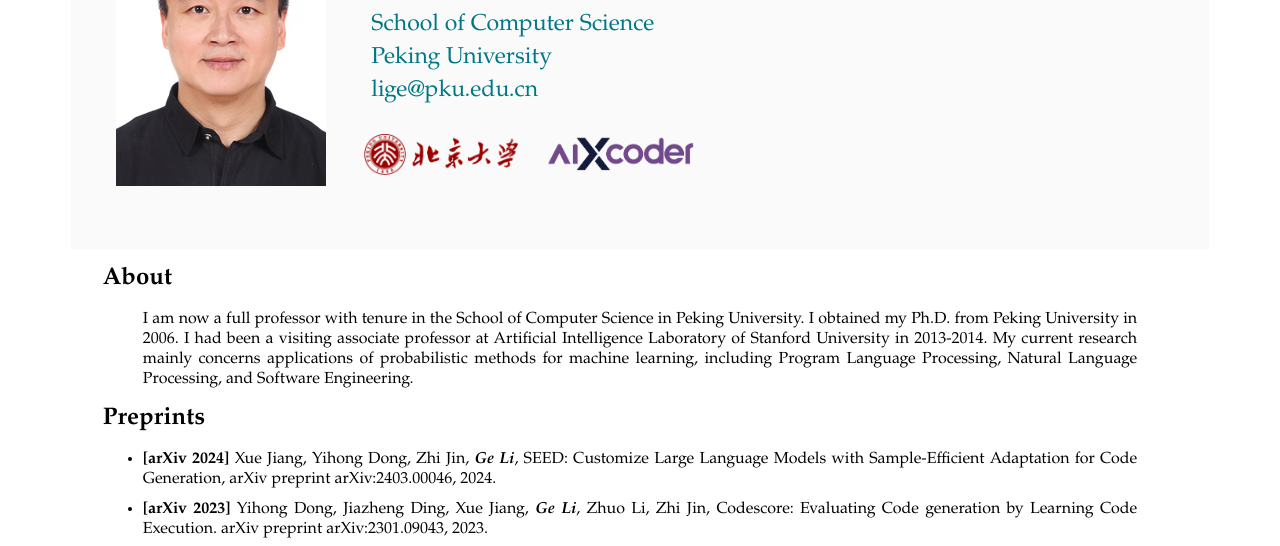
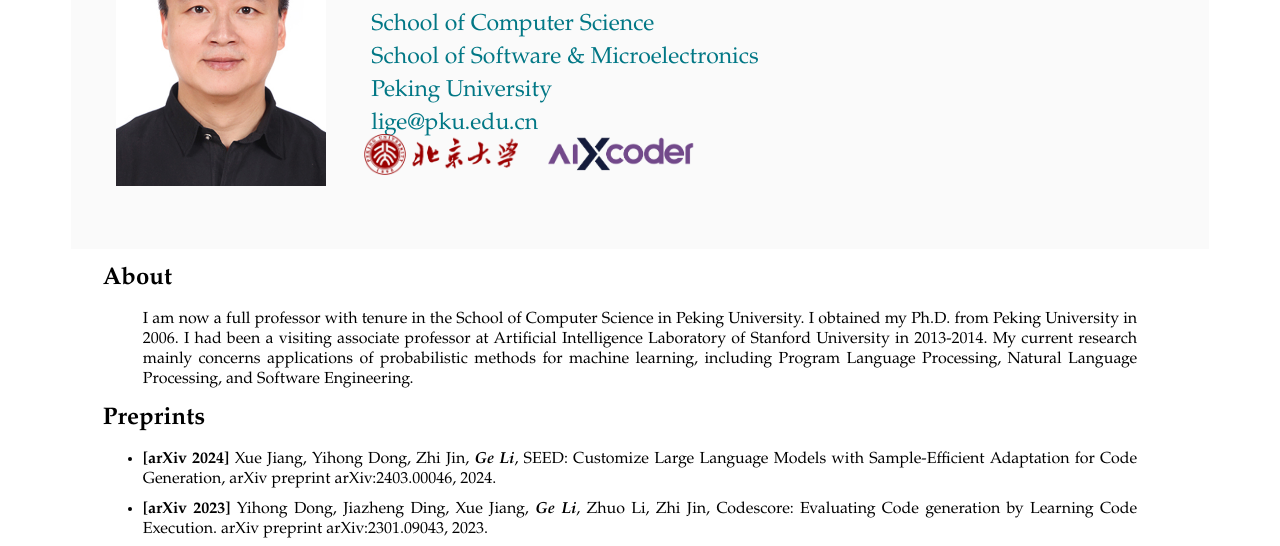
Before and after one commit to ligechina/ligechina.github.io, a plain HTML site: page index.html in a window 1280 px wide. Shown: the part 221-767 px from the top of the page. Drawn offline with Linux system fonts and the light colour scheme.

Commit message:
Update index.html

```diff
--- a/index.html
+++ b/index.html
@@ -27,6 +27,7 @@
     <div class="title">Full Professor with Tenure</div>
     <div class="myinfo">
       <p>School of Computer Science</p>
+      <p>School of Software & Microelectronics</p>
       <p>Peking University</p>
       <p>lige@pku.edu.cn</p>
     </div>
```
